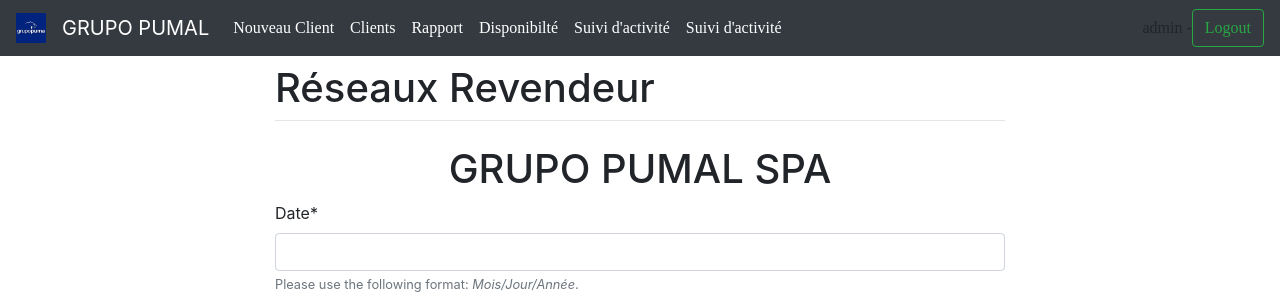
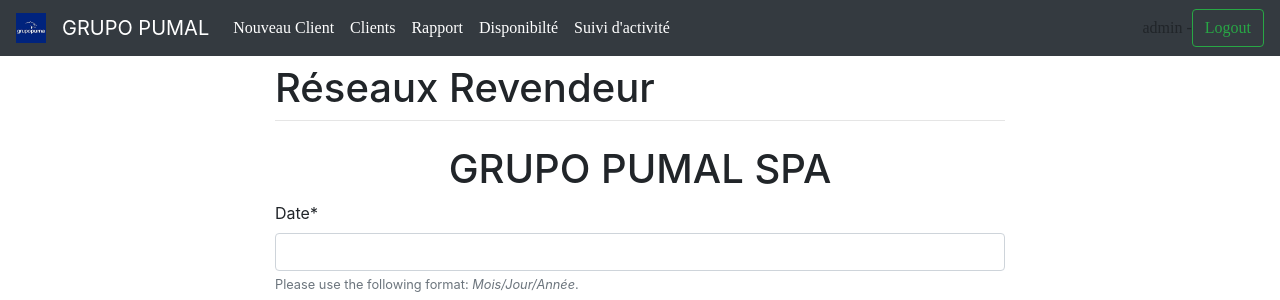
Before and after one commit to ilyes022/CRR-GRUPO-PUMAL-SPA-, a Django app: page /revendeurs in a window 1280 px wide. Shown: the top 300 px of the page. Run offline with Django 3.2, Linux system fonts and the light colour scheme; a user stored in the database is signed in; data comes from the database, SQL or seed files in the repository; some libraries are stand-ins or nearby versions.

Commit message:
Update navvbar.html

```diff
--- a/pro/template/navvbar.html
+++ b/pro/template/navvbar.html
@@ -36,9 +36,7 @@
       <li class="nav-item active">
         <a class="nav-link active" href="{% url 'number' %}" tabindex="-1" aria-disabled="true">Suivi d'activité</a>
       </li>
-  <li class="nav-item active">
-        <a class="nav-link active" href="{% url 'number' %}" tabindex="-1" aria-disabled="true">Suivi d'activité</a>
-      </li>
+
 
 
     </ul>
```
